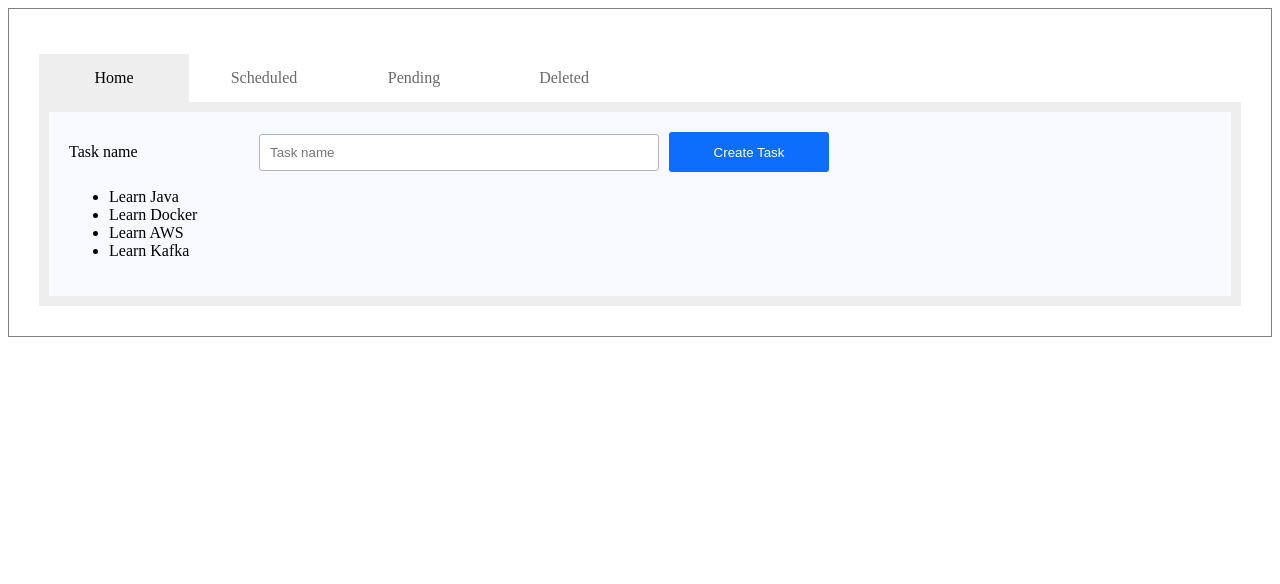
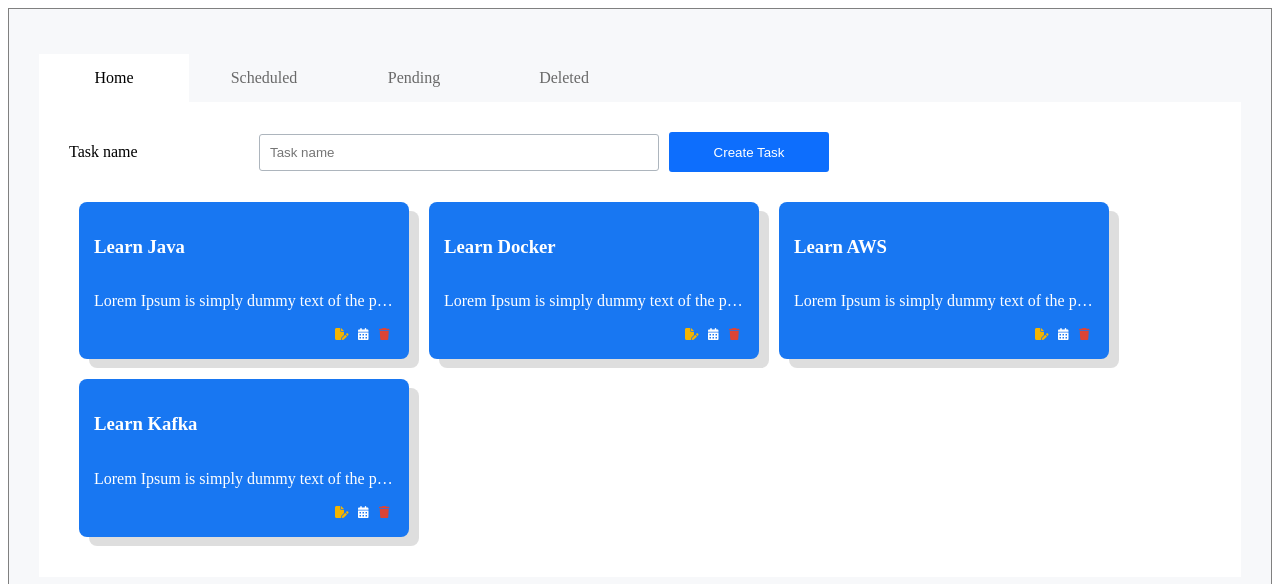
Before and after one commit to jonathan0494/TodoApp, a React (Vite) app: page / in a window 1280 px wide. Shown: the top 584 px of the page. Built offline with nearby package versions, Linux system fonts and the light colour scheme.

Commit message:
feature-home[4/n]-Added a card section containing new created tasks.

```diff
--- a/package.json
+++ b/package.json
@@ -9,6 +9,9 @@
     "preview": "vite preview"
   },
   "dependencies": {
+    "@fortawesome/fontawesome-svg-core": "^6.2.1",
+    "@fortawesome/free-solid-svg-icons": "^6.2.1",
+    "@fortawesome/react-fontawesome": "^0.2.0",
     "react": "^18.2.0",
     "react-dom": "^18.2.0",
     "styled-components": "^5.3.6"
--- a/src/components/Home/Home.scss
+++ b/src/components/Home/Home.scss
@@ -1,10 +1,10 @@
 
 
 .home-wrapper {
-    background-color: ghostwhite;
     padding: 20px;
     display: grid;
     grid-template-columns: repeat(12, 1fr);
+    gap: 20px 0;
 
     .input-field-wrapper {
 
@@ -12,7 +12,38 @@
         label { width: 100px; }
     }
     > Button { height: 40px; }
-    > ul {
+    .cards {
         grid-row: 2;
+        grid-column: 1 / 12;
+        display: flex;
+        flex-wrap: wrap;
+        .card {
+
+            display: flex;
+            flex-direction: column;
+            border-radius: 8px;
+            width: 300px;
+            margin: 10px;
+            padding: 15px;
+            background: #1877F2;
+            color: white;
+            box-shadow: 10px 9px 0px 0px rgba(0,0,0,0.13);
+            -webkit-box-shadow: 10px 9px 0px 0px rgba(0,0,0,0.13);
+            -moz-box-shadow: 10px 9px 0px 0px rgba(0,0,0,0.13);
+
+            > p {
+                text-overflow: ellipsis;
+                overflow: hidden;
+                white-space: nowrap;
+
+            }
+            .options {
+                > span {
+                    margin: 5px;
+                    cursor: pointer;
+                }
+                align-self: flex-end;
+            }
+        }
     }
 }
--- a/src/components/Home/index.jsx
+++ b/src/components/Home/index.jsx
@@ -1,12 +1,20 @@
-import React, { useContext, useState } from 'react'
+import React, { useContext, useState } from 'react';
+import { FontAwesomeIcon } from '@fortawesome/react-fontawesome';
+import { faFilePen, faCalendarDays, faTrash } from '@fortawesome/free-solid-svg-icons';
+
+
 import { TaskContext } from '../../contexts/TaskProvider';
 import { Button, InputField } from '../user_interface';
 import './Home.scss';
 
 const Home = () => {
-    const [value, setValue] = useState();
+    const [value, setValue] = useState('');
     const { taskList, addTask } = useContext(TaskContext);
     const addTaskHandler = () => {
+        if (value.length === 0) {
+            return;
+        }
+
         addTask(taskList.length, value);
         setValue('');
     };
@@ -19,14 +27,31 @@ const Home = () => {
                         value={value}
                         onChange={e => setValue(e.target.value)} />
             <Button primary onClick={ addTaskHandler }>Create Task</Button>
-            <ul>
-                { taskList.map((task, i) => (
-                    <li key={i}>{ task.name }</li>
-                ))}
-            </ul>
+            <div className='cards'>
+            { taskList.map(task => (
+                    <Task key={task.id} task={task} />
+                ))
+            }
+            </div>
         </div>
     );
 
 };
 
+const Task = ({ task }) => {
+    return (
+        <div className='card'>
+            <h3>{ task.name }</h3>
+            <p>
+            Lorem Ipsum is simply dummy text of the printing and typesetting industry. Lorem Ipsum has been the industry's standard dummy text ever since the 1500s, when an unknown printer took a galley of type and scrambled it to make a type specimen book. It has survived not only five centuries, but also the leap into electronic typesetting, remaining essentially unchanged. It was popularised in the 1960s with the release of Letraset sheets containing Lorem Ipsum passages, and more recently with desktop publishing software like Aldus PageMaker including versions of Lorem Ipsum.
+            </p>
+            <div className='options'>
+                <span style={{color: '#F4B400'}}><FontAwesomeIcon icon={ faFilePen } size="xs"/></span>
+                <span style={{color: 'white'}}><FontAwesomeIcon icon={ faCalendarDays } size="xs"/></span>
+                <span style={{color: '#DB4437'}}><FontAwesomeIcon icon={ faTrash } size="xs"/></span>
+            </div>
+        </div>
+    );
+};
+
 export default Home;
--- a/src/components/user_interface/Menu/TabManager/TabManager.scss
+++ b/src/components/user_interface/Menu/TabManager/TabManager.scss
@@ -1,4 +1,4 @@
-$tab-background-color: #EEEEEE;
+$tab-background-color: white;
 $tab-border-color: #ccc;
 
 .tab-manager-container {
@@ -6,6 +6,7 @@ $tab-border-color: #ccc;
     grid-template-columns: 1fr;
     border: 1px solid gray;
     padding: 30px;
+    background-color: rgb(247 248 250);
 
     .tab-group {
         display: flex;
```
Also changed, not shown: 1 other file (tests, documents, lock files or other folders).
